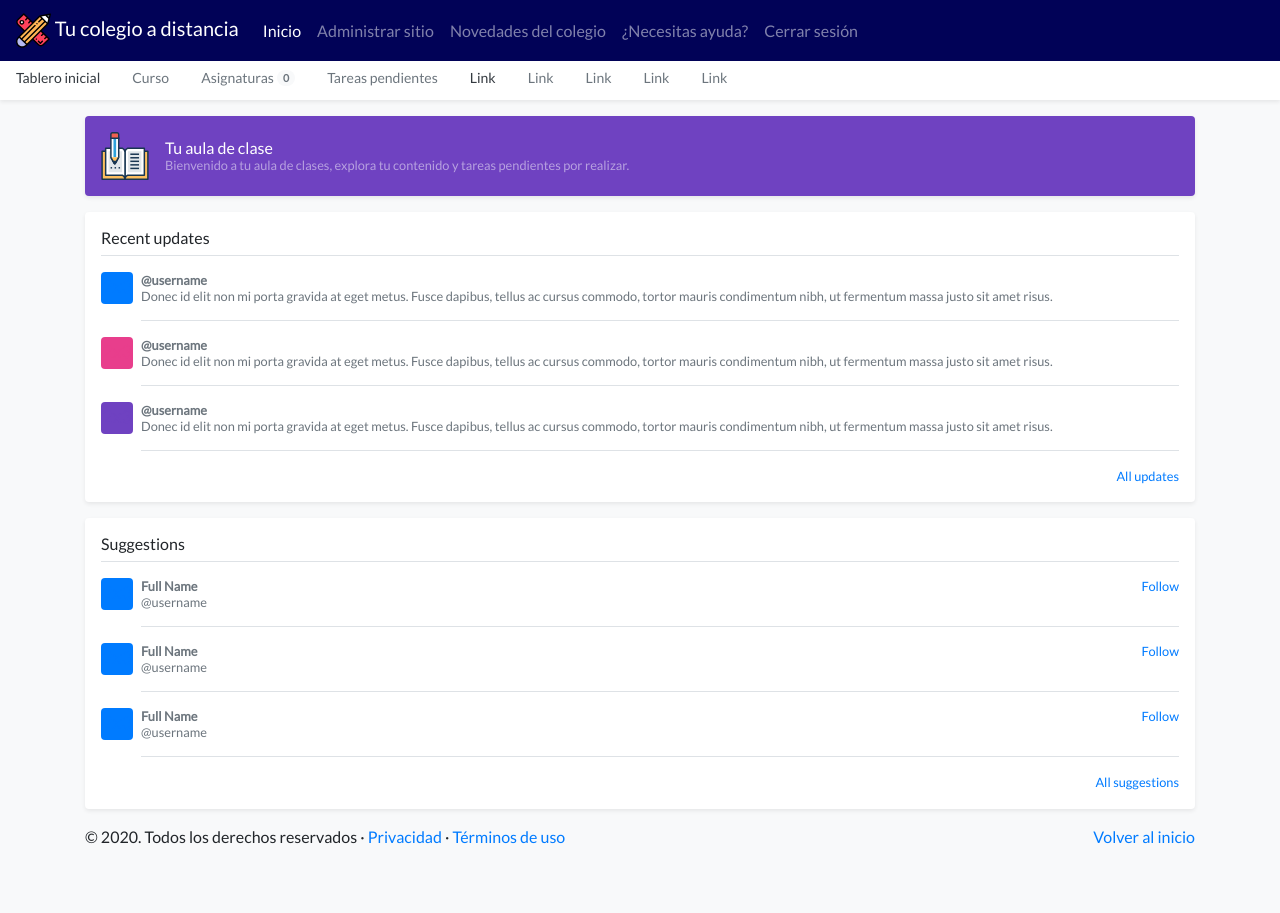
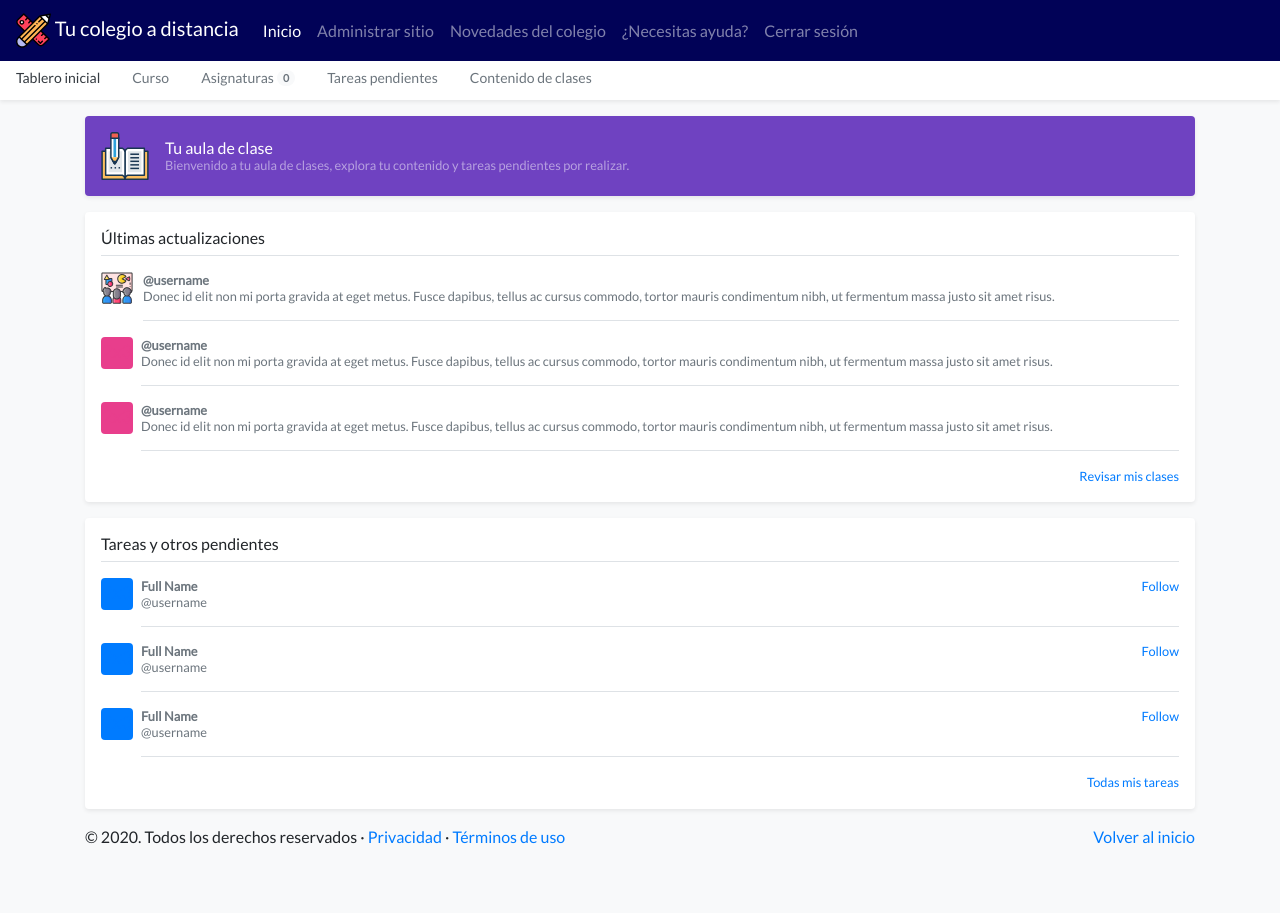
Before and after one commit to ricardoqp1997/INFO_SOCIAL, a Django app: page /main/aula/ in a window 1280 px wide. Run offline with Django 3.2, Linux system fonts and the light colour scheme; a user stored in the database is signed in; data comes from the database, SQL or seed files in the repository; some libraries are stand-ins or nearby versions.

Commit message:
Actualización de iconos

```diff
--- a/portal_web/views.py
+++ b/portal_web/views.py
@@ -92,10 +92,12 @@ def main(request):
 @login_required(login_url=settings.LOGIN_URL)
 def contenido_estudiante(request):
 
+    tipo_usuario = Group.objects.get(user=request.user).name
     asignaturas = Asignatura.objects.filter(curso__estudiante__user_id=request.user).count()
 
     context_contenido = {
         'Title': 'Aula de clases',
+        'tipo_usuario': tipo_usuario,
         'on_screen': 'tablero',
         'subjects': asignaturas
     }
--- a/templates/site_content.html
+++ b/templates/site_content.html
@@ -93,11 +93,7 @@
       <span class="badge badge-pill bg-light align-text-bottom">{{ subjects }}</span>
     </a>
     <a class="nav-link {% if on_screen == 'tareas_pendientes' %} active {% endif %}" href="#">Tareas pendientes</a>
-    <a class="nav-link {% if on_screen == 'tablero' %} active {% endif %}" href="#">Link</a>
-    <a class="nav-link" href="#">Link</a>
-    <a class="nav-link" href="#">Link</a>
-    <a class="nav-link" href="#">Link</a>
-    <a class="nav-link" href="#">Link</a>
+    <a class="nav-link {% if on_screen == 'contenido_clases' %} active {% endif %}" href="#">Contenido de clases</a>
   </nav>
 </div>
 
@@ -111,9 +107,9 @@
   </div>
 
   <div class="my-3 p-3 bg-white rounded shadow-sm">
-    <h6 class="border-bottom border-gray pb-2 mb-0">Recent updates</h6>
+    <h6 class="border-bottom border-gray pb-2 mb-0">Últimas actualizaciones</h6>
     <div class="media text-muted pt-3">
-      <svg class="bd-placeholder-img mr-2 rounded" width="32" height="32" xmlns="http://www.w3.org/2000/svg" preserveAspectRatio="xMidYMid slice" focusable="false" role="img" aria-label="Placeholder: 32x32"><title>Placeholder</title><rect width="100%" height="100%" fill="#007bff"/><text x="50%" y="50%" fill="#007bff" dy=".3em">32x32</text></svg>
+      <img src="{% static 'assets/brand/clase.svg' %}" width="32" height="32" alt="" style="margin-right: 10px">
       <p class="media-body pb-3 mb-0 small lh-125 border-bottom border-gray">
         <strong class="d-block text-gray-dark">@username</strong>
         Donec id elit non mi porta gravida at eget metus. Fusce dapibus, tellus ac cursus commodo, tortor mauris condimentum nibh, ut fermentum massa justo sit amet risus.
@@ -127,19 +123,19 @@
       </p>
     </div>
     <div class="media text-muted pt-3">
-      <svg class="bd-placeholder-img mr-2 rounded" width="32" height="32" xmlns="http://www.w3.org/2000/svg" preserveAspectRatio="xMidYMid slice" focusable="false" role="img" aria-label="Placeholder: 32x32"><title>Placeholder</title><rect width="100%" height="100%" fill="#6f42c1"/><text x="50%" y="50%" fill="#6f42c1" dy=".3em">32x32</text></svg>
+      <svg class="bd-placeholder-img mr-2 rounded" width="32" height="32" xmlns="http://www.w3.org/2000/svg" preserveAspectRatio="xMidYMid slice" focusable="false" role="img" aria-label="Placeholder: 32x32"><title>Placeholder</title><rect width="100%" height="100%" fill="#e83e8c"/><text x="50%" y="50%" fill="#e83e8c" dy=".3em">32x32</text></svg>
       <p class="media-body pb-3 mb-0 small lh-125 border-bottom border-gray">
         <strong class="d-block text-gray-dark">@username</strong>
         Donec id elit non mi porta gravida at eget metus. Fusce dapibus, tellus ac cursus commodo, tortor mauris condimentum nibh, ut fermentum massa justo sit amet risus.
       </p>
     </div>
     <small class="d-block text-right mt-3">
-      <a href="#">All updates</a>
+      <a href="#">Revisar mis clases</a>
     </small>
   </div>
 
   <div class="my-3 p-3 bg-white rounded shadow-sm">
-    <h6 class="border-bottom border-gray pb-2 mb-0">Suggestions</h6>
+    <h6 class="border-bottom border-gray pb-2 mb-0">Tareas y otros pendientes</h6>
     <div class="media text-muted pt-3">
       <svg class="bd-placeholder-img mr-2 rounded" width="32" height="32" xmlns="http://www.w3.org/2000/svg" preserveAspectRatio="xMidYMid slice" focusable="false" role="img" aria-label="Placeholder: 32x32"><title>Placeholder</title><rect width="100%" height="100%" fill="#007bff"/><text x="50%" y="50%" fill="#007bff" dy=".3em">32x32</text></svg>
       <div class="media-body pb-3 mb-0 small lh-125 border-bottom border-gray">
@@ -171,7 +167,7 @@
       </div>
     </div>
     <small class="d-block text-right mt-3">
-      <a href="#">All suggestions</a>
+      <a href="#">Todas mis tareas</a>
     </small>
   </div>
 </main>
```
Also changed, not shown: portal_web/static/assets/brand/clase.svg (added), portal_web/static/assets/brand/tarea.svg (added).
